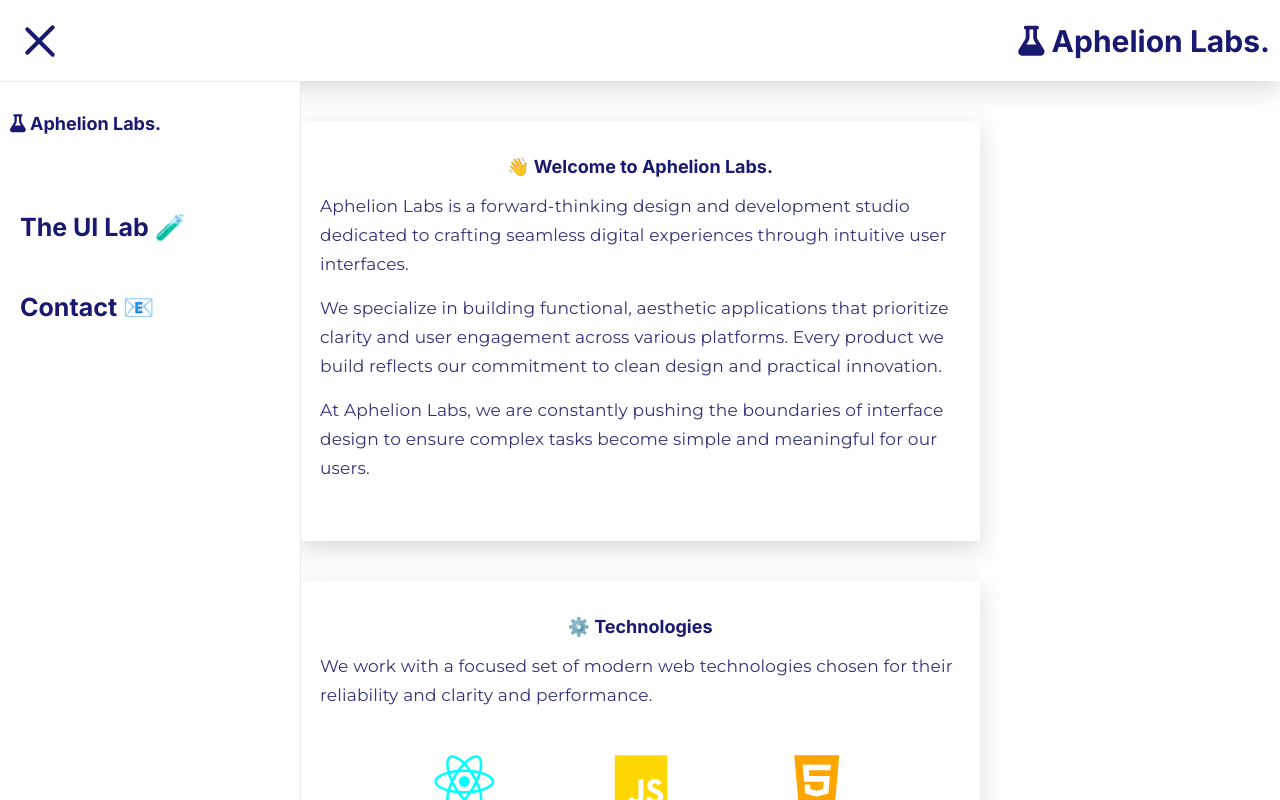
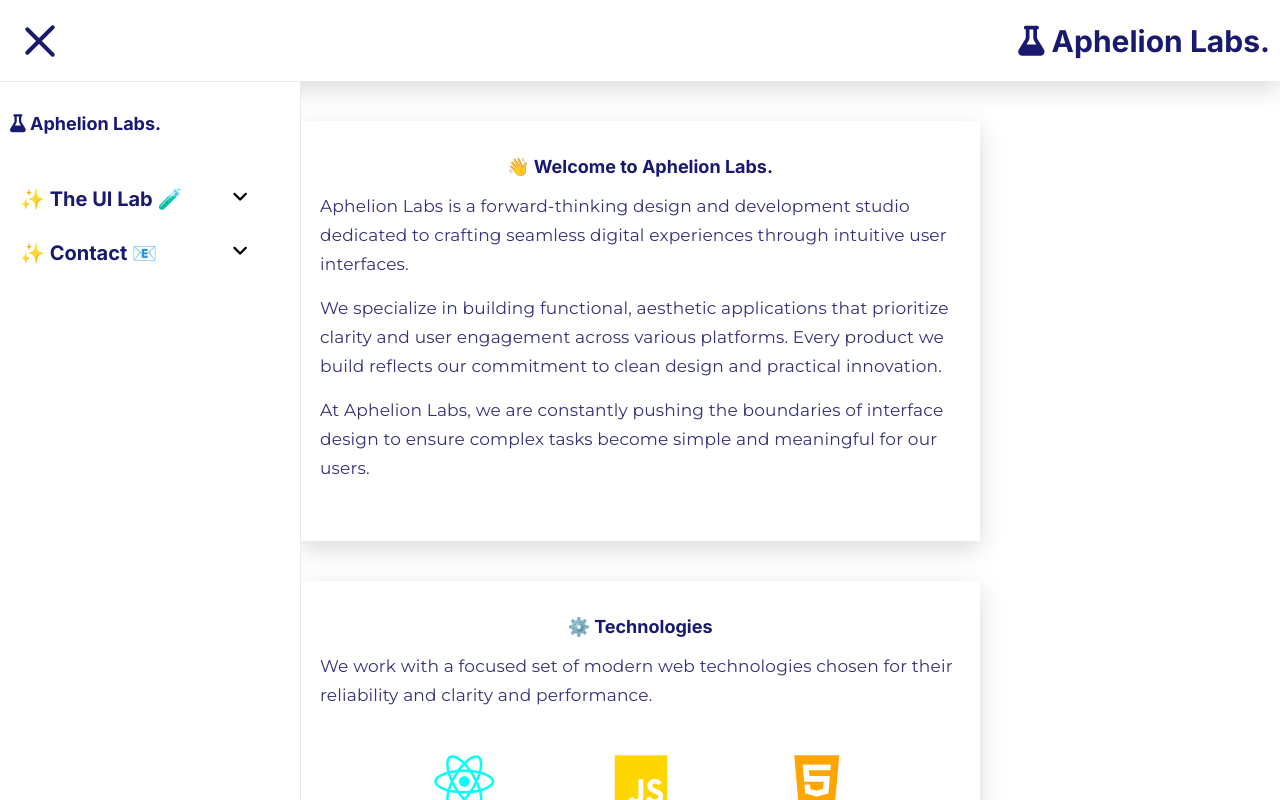
Before and after one commit to abk2191/aphelion-labs, a React (Vite) app: page / in a window 1280 px wide. Both pictures are taken after a click on the button "Open menu". Shown: the top 800 px of the page. Built offline with nearby package versions, Linux system fonts and the light colour scheme; a web font is replaced by a local one.

Commit message:
Added new features

```diff
--- a/src/Sidebar.jsx
+++ b/src/Sidebar.jsx
@@ -7,6 +7,8 @@ function Sidebar({
   hamburgerRef,
 }) {
   const sidebarRef = useRef(null);
+
+  const [menuVisibility, setMenuVisibility] = useState(null);
 
   //****************************************************************************/
   //****************************************************************************/
@@ -62,6 +64,10 @@ function Sidebar({
     };
   }, [isSidebarOpen, onClose, hamburgerRef]);
 
+  function toggleMenu(menuName) {
+    setMenuVisibility((prev) => (prev === menuName ? null : menuName));
+  }
+
   //****************************************************************************/
   //****************************************************************************/
 
@@ -75,8 +81,46 @@ function Sidebar({
         </div>
 
         <div className="sidebar-items">
-          <p style={{ color: "midnightblue" }}>The UI Lab 🧪</p>
-          <p style={{ color: "midnightblue" }}>Contact 📧</p>
+          <div className="menu-item">
+            <p style={{ color: "midnightblue" }}>✨️ The UI Lab 🧪</p>
+            <button className="toggle-button" onClick={() => toggleMenu("ui")}>
+              {menuVisibility === "ui" ? (
+                <i class="fa-solid fa-angle-up"></i>
+              ) : (
+                <i class="fa-solid fa-angle-down"></i>
+              )}
+            </button>
+          </div>
+
+          <div className="dropdown" style={{ color: "midnightblue" }}>
+            <div className={`items ${menuVisibility === "ui" ? "open" : ""}`}>
+              <p>Andromeda</p>
+              <p>Proxima Calculator</p>
+            </div>
+          </div>
+
+          <div className="menu-item">
+            <p style={{ color: "midnightblue" }}>✨️ Contact 📧</p>
+            <button
+              className="toggle-button"
+              onClick={() => toggleMenu("contact")}
+            >
+              {menuVisibility === "contact" ? (
+                <i className="fa-solid fa-angle-up"></i>
+              ) : (
+                <i className="fa-solid fa-angle-down"></i>
+              )}
+            </button>
+          </div>
+
+          <div className="dropdown" style={{ color: "midnightblue" }}>
+            <div
+              className={`items ${menuVisibility === "contact" ? "open" : ""}`}
+            >
+              <p>Email</p>
+              <p>LinkedIn</p>
+            </div>
+          </div>
         </div>
       </div>
     </>
--- a/src/index.css
+++ b/src/index.css
@@ -99,10 +99,53 @@
   padding: 20px;
   font-family: "Inter", sans-serif;
   font-weight: bold;
+  gap: 15px;
 }
 
 .sidebar-items p {
-  font-size: 25px;
+  font-size: 20px;
+  margin: 0;
+  padding: 0;
+}
+
+.dropdown {
+  display: flex;
+  align-items: center;
+}
+
+.items {
+  margin-left: 40px;
+  display: flex;
+  flex-direction: column;
+  gap: 10px;
+  overflow: hidden;
+  max-height: 0;
+  opacity: 0;
+  transform: translateY(-5px);
+  transition:
+    max-height 0.35s ease,
+    opacity 0.25s ease,
+    transform 0.25s ease;
+}
+
+.items.open {
+  max-height: 300px; /* must be >= content height */
+  opacity: 1;
+  transform: translateY(0);
+}
+
+.toggle-button {
+  background: none;
+  border: none;
+  font-size: 18px;
+  cursor: pointer;
+}
+
+.menu-item {
+  display: flex;
+  align-items: center;
+  justify-content: space-between;
+  width: 90%;
 }
 
 /* Open animation */
@@ -412,4 +455,8 @@ html {
     height: 100px;
     font-size: 12px;
   }
+
+  .brand-name-sidebar h3 {
+    font-size: 12px;
+  }
 }
```
